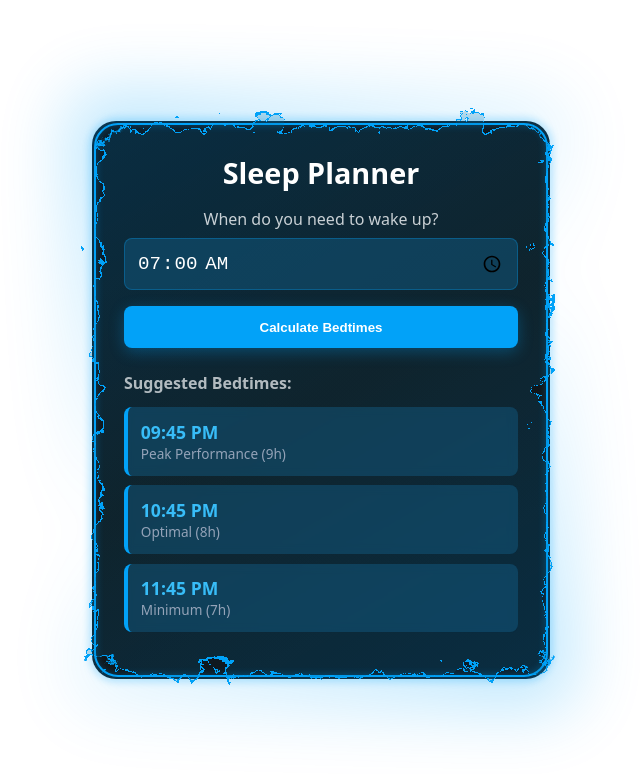
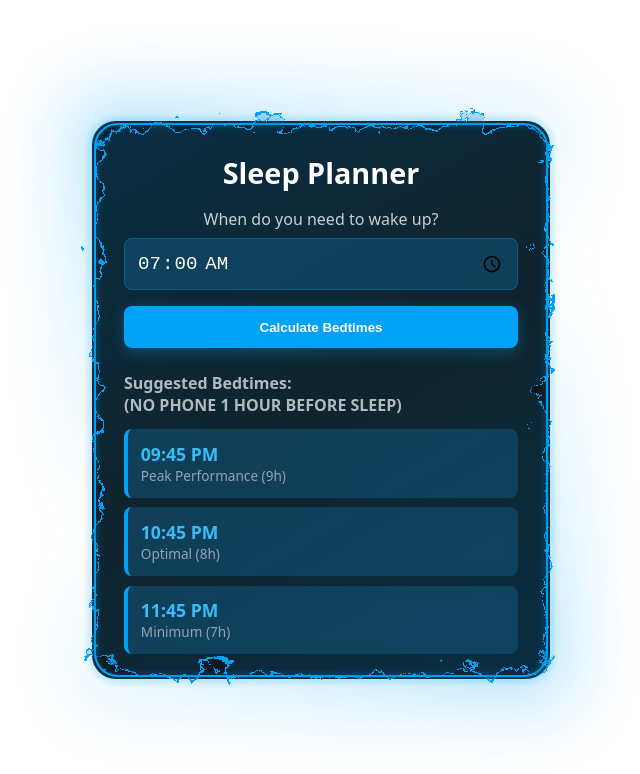
Before and after one commit to Sivalingesar/Sleepsmart-Sleep_Planner, a plain HTML site: page schedulemaker.html in a window 1280 px wide. Both pictures are taken after a click on the button "Calculate Bedtimes". Shown: the whole page, without its empty margins (319-959 px from the left). Drawn offline with Linux system fonts and the light colour scheme.

Commit message:
Update schedulemaker.html

```diff
--- a/schedulemaker.html
+++ b/schedulemaker.html
@@ -190,7 +190,7 @@
         wakeDate.setHours(hours, minutes, 0);
 
         const resultsDiv = document.getElementById('results');
-        resultsDiv.innerHTML = '<h3 style="margin-bottom:0.8rem; font-size:1rem; opacity:0.7;">Suggested Bedtimes:</h3>';
+        resultsDiv.innerHTML = '<h3 style="margin-bottom:0.8rem; font-size:1rem; opacity:0.7;">Suggested Bedtimes:<br>(NO PHONE 1 HOUR BEFORE SLEEP)</h3>';
 
         const sleepLatency = 15;
         const options = [
```
